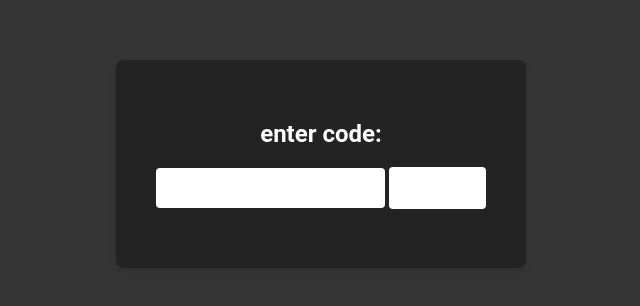
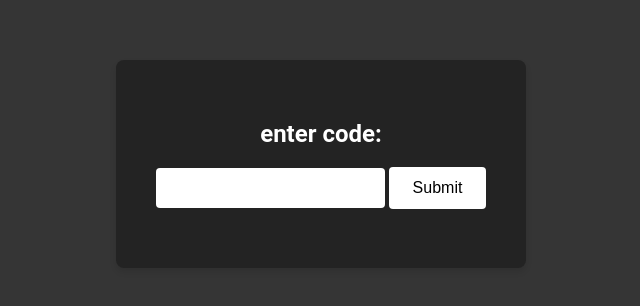
Before and after one commit to seventygrand/flarescript, a plain HTML site: page index.html in a window 1280 px wide. Shown: the part 236-542 px from the top of the page, 319-959 px from the left. Drawn offline with Linux system fonts and the light colour scheme.

Commit message:
Update index.html

```diff
--- a/index.html
+++ b/index.html
@@ -3,7 +3,7 @@
 <head>
   <meta charset="UTF-8">
   <meta name="viewport" content="width=device-width, initial-scale=1.0">
-  <title>Code Redirect</title>
+  <title>flarescript</title>
   <style>
     body {
       font-family: 'Roboto', sans-serif;
@@ -32,7 +32,7 @@
       padding: 12px 24px;
       font-size: 16px;
       background-color: #ffffff;
-      color: #ffffff00;
+      color: #000000;
       border: none;
       border-radius: 4px;
       cursor: pointer;
```
